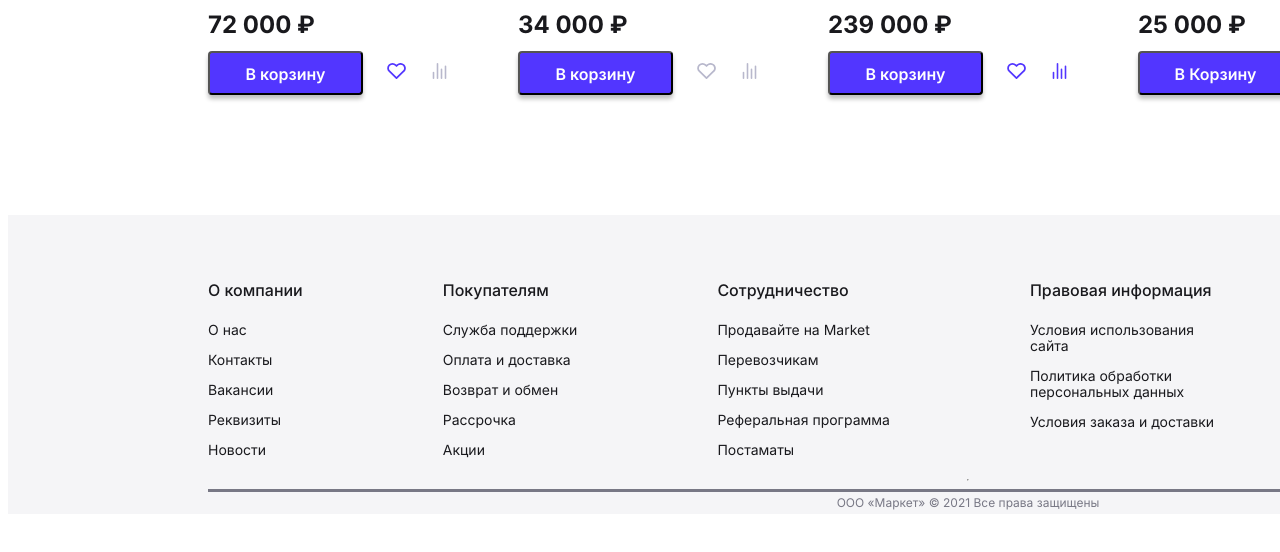
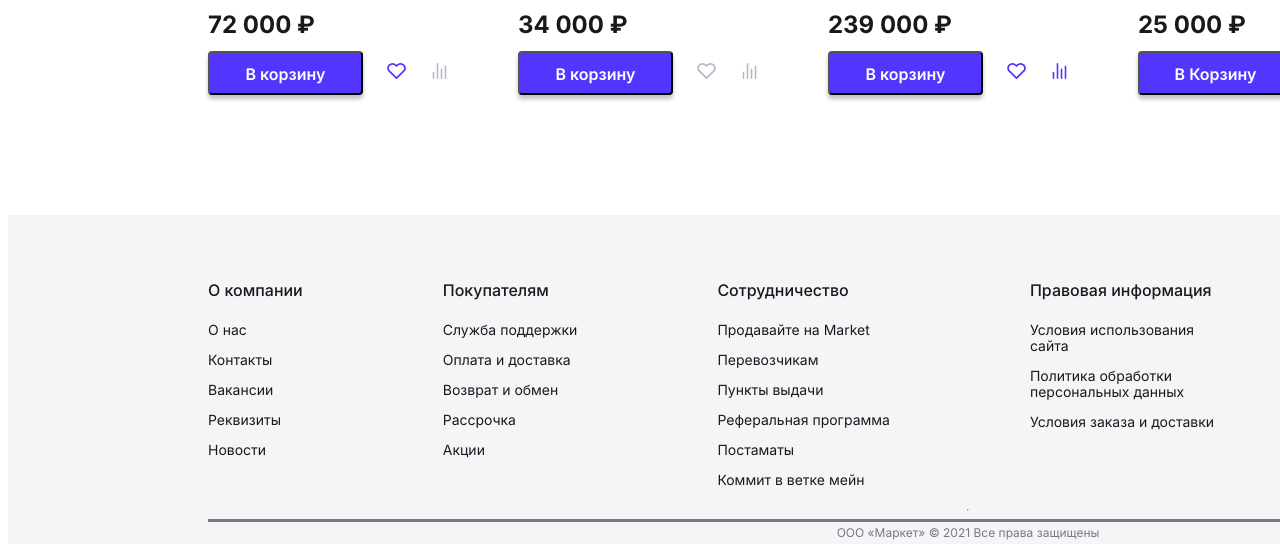
Before and after one commit to fess986/electronics-store, a website: page src/pug/index.pug in a window 1280 px wide. Shown: the part 2805-3357 px from the top of the page. Before the commit the page ends 3327 px from the top, so only its background shows below. Drawn offline with nearby package versions, Linux system fonts and the light colour scheme; files that its build step writes are made by us from their sources; files whose address does not match are found by name.

Commit message:
commit in branch main

```diff
--- a/src/pug/modules/footer/footer-cooperation.pug
+++ b/src/pug/modules/footer/footer-cooperation.pug
@@ -7,3 +7,4 @@ ul.service-navigation__list.cooperation
   +footerNavigationItem('Пункты выдачи', '#')
   +footerNavigationItem('Реферальная программа', '#')
   +footerNavigationItem('Постаматы', '#')
+  +footerNavigationItem('Коммит в ветке мейн', '#')
```
